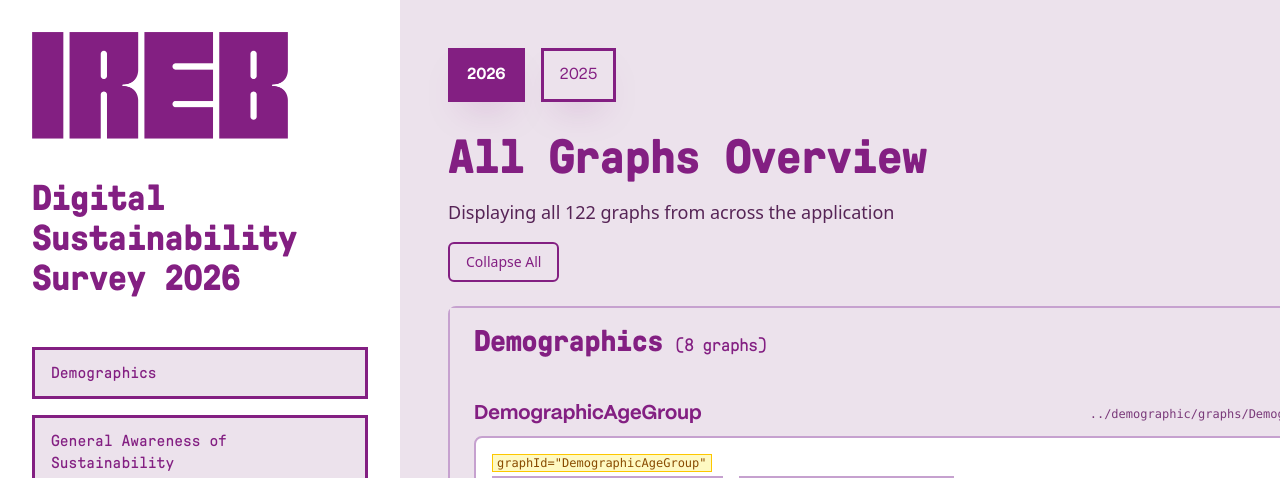
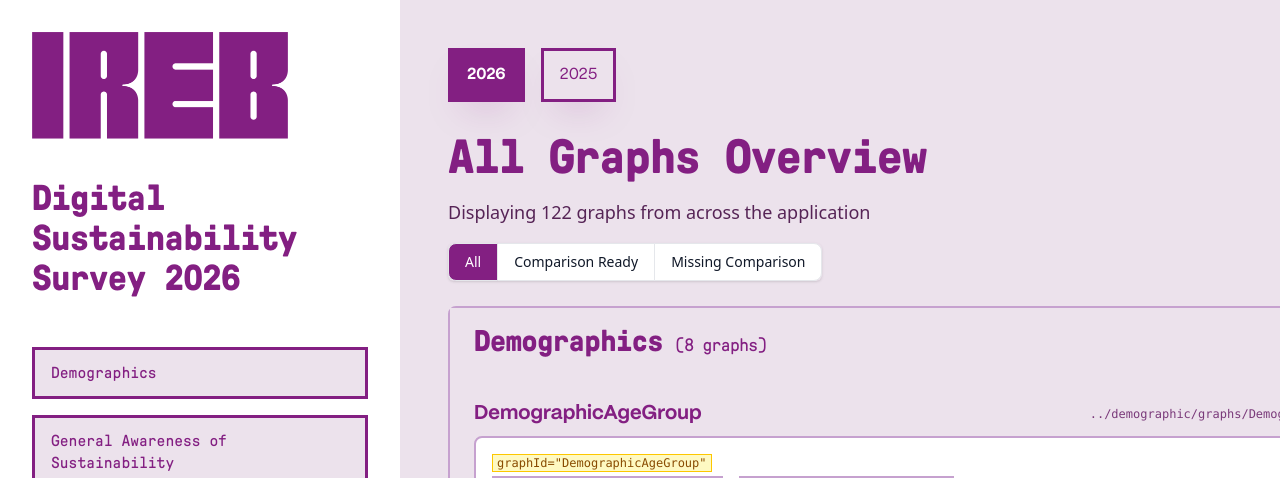
Before and after one commit to nitishspatkar/IREB-digital-sustainability-annual-survey-results-dashboard, a React (Vite) app: page /dev/all-graphs in a window 1280 px wide. Shown: the top 478 px of the page. Built offline with nearby package versions, Linux system fonts and the light colour scheme.

Commit message:
added an filter to the all graphs page to only display things with comparision implemented (or only without or all)

```diff
--- a/src/pages/dev/AllGraphsPage.tsx
+++ b/src/pages/dev/AllGraphsPage.tsx
@@ -40,18 +40,45 @@ class GraphErrorBoundary extends Component<
 
 // Dynamically import all graph components from different folders
 const demographicGraphModules = import.meta.glob('../demographic/graphs/*.tsx', { eager: true });
+const demographicGraphModulesRaw = import.meta.glob('../demographic/graphs/*.tsx', {
+  eager: true,
+  query: '?raw',
+  import: 'default',
+});
+
 const generalAwarenessGraphModules = import.meta.glob('../general-awareness/graphs/*.tsx', {
   eager: true,
 });
+const generalAwarenessGraphModulesRaw = import.meta.glob('../general-awareness/graphs/*.tsx', {
+  eager: true,
+  query: '?raw',
+  import: 'default',
+});
+
 const digitalSustainabilityRoleGraphModules = import.meta.glob(
   '../role-of-digital-sustainability/graphs/*.tsx',
   { eager: true }
 );
+const digitalSustainabilityRoleGraphModulesRaw = import.meta.glob(
+  '../role-of-digital-sustainability/graphs/*.tsx',
+  { eager: true, query: '?raw', import: 'default' }
+);
+
 const sustainabilityTasksGraphModules = import.meta.glob(
   '../sustainability-in-job-and-tasks/graphs/*.tsx',
   { eager: true }
 );
+const sustainabilityTasksGraphModulesRaw = import.meta.glob(
+  '../sustainability-in-job-and-tasks/graphs/*.tsx',
+  { eager: true, query: '?raw', import: 'default' }
+);
+
 const exploreGraphModules = import.meta.glob('../explore-graphs/*.tsx', { eager: true });
+const exploreGraphModulesRaw = import.meta.glob('../explore-graphs/*.tsx', {
+  eager: true,
+  query: '?raw',
+  import: 'default',
+});
 
 interface GraphModule {
   default?: React.ComponentType<any>;
@@ -64,16 +91,23 @@ interface GraphSection {
     name: string;
     Component: React.ComponentType<any>;
     path: string;
+    hasComparison: boolean;
   }>;
 }
 
 // Helper function to extract component from module (handles both default and named exports)
-const extractComponents = (modules: Record<string, unknown>): GraphSection['graphs'] => {
+const extractComponents = (
+  modules: Record<string, unknown>,
+  rawModules: Record<string, string>
+): GraphSection['graphs'] => {
   const graphs: GraphSection['graphs'] = [];
 
   Object.entries(modules).forEach(([path, module]) => {
     const graphModule = module as GraphModule;
     const fileName = path.split('/').pop()?.replace('.tsx', '') || 'Unknown';
+
+    const rawContent = rawModules[path] || '';
+    const hasComparison = rawContent.includes('comparisonStrategy');
 
     // Check for default export
     if (graphModule.default) {
@@ -81,6 +115,7 @@ const extractComponents = (modules: Record<string, unknown>): GraphSection['grap
         name: fileName,
         Component: graphModule.default,
         path,
+        hasComparison,
       });
     } else {
       // Check for named exports (try to find a component export)
@@ -94,6 +129,7 @@ const extractComponents = (modules: Record<string, unknown>): GraphSection['grap
             name: exportName,
             Component: exportValue as React.ComponentType<any>,
             path,
+            hasComparison,
           });
         }
       });
@@ -103,31 +139,49 @@ const extractComponents = (modules: Record<string, unknown>): GraphSection['grap
   return graphs.sort((a, b) => a.name.localeCompare(b.name));
 };
 
+type FilterMode = 'all' | 'with-comparison' | 'without-comparison';
+
 const AllGraphsPage = () => {
   const [sections, setSections] = useState<GraphSection[]>([]);
   const [expandedSections, setExpandedSections] = useState<Set<string>>(new Set());
+  const [filterMode, setFilterMode] = useState<FilterMode>('all');
 
   useEffect(() => {
     const graphSections: GraphSection[] = [
       {
         title: 'Demographics',
-        graphs: extractComponents(demographicGraphModules),
+        graphs: extractComponents(
+          demographicGraphModules,
+          demographicGraphModulesRaw as Record<string, string>
+        ),
       },
       {
         title: 'General Awareness',
-        graphs: extractComponents(generalAwarenessGraphModules),
+        graphs: extractComponents(
+          generalAwarenessGraphModules,
+          generalAwarenessGraphModulesRaw as Record<string, string>
+        ),
       },
       {
         title: 'Digital Sustainability Role',
-        graphs: extractComponents(digitalSustainabilityRoleGraphModules),
+        graphs: extractComponents(
+          digitalSustainabilityRoleGraphModules,
+          digitalSustainabilityRoleGraphModulesRaw as Record<string, string>
+        ),
       },
       {
         title: 'Sustainability in Job and Tasks',
-        graphs: extractComponents(sustainabilityTasksGraphModules),
+        graphs: extractComponents(
+          sustainabilityTasksGraphModules,
+          sustainabilityTasksGraphModulesRaw as Record<string, string>
+        ),
       },
       {
         title: 'Explore Graphs',
-        graphs: extractComponents(exploreGraphModules),
+        graphs: extractComponents(
+          exploreGraphModules,
+          exploreGraphModulesRaw as Record<string, string>
+        ),
       },
     ];
 
@@ -159,7 +213,22 @@ const AllGraphsPage = () => {
     }
   };
 
-  const totalGraphs = sections.reduce((sum, section) => sum + section.graphs.length, 0);
+  const getFilteredGraphs = (graphs: GraphSection['graphs']) => {
+    if (filterMode === 'all') return graphs;
+    if (filterMode === 'with-comparison') {
+      return graphs.filter((g) => g.hasComparison);
+    }
+    return graphs.filter((g) => !g.hasComparison);
+  };
+
+  const filteredSections = sections
+    .map((section) => ({
+      ...section,
+      graphs: getFilteredGraphs(section.graphs),
+    }))
+    .filter((section) => section.graphs.length > 0);
+
+  const totalGraphs = filteredSections.reduce((sum, section) => sum + section.graphs.length, 0);
 
   return (
     <div className="space-y-6">
@@ -173,18 +242,54 @@ const AllGraphsPage = () => {
           </span>
         </div>
         <p className="text-lg text-ink-700">
-          Displaying all {totalGraphs} graphs from across the application
+          Displaying {totalGraphs} graphs from across the application
         </p>
-        <button
-          onClick={toggleAllSections}
-          className="rounded-md bg-ireb-superlight-berry px-4 py-2 text-sm font-medium text-ireb-berry border-2 border-ireb-berry hover:bg-ireb-light-berry transition-colors"
-        >
-          {expandedSections.size === sections.length ? 'Collapse All' : 'Expand All'}
-        </button>
+
+        <div className="flex flex-wrap items-center gap-4">
+          <div className="flex rounded-md shadow-sm" role="group">
+            <button
+              onClick={() => setFilterMode('all')}
+              className={`px-4 py-2 text-sm font-medium border border-gray-200 rounded-l-lg hover:bg-gray-100 hover:text-ireb-berry focus:z-10 focus:ring-2 focus:ring-ireb-berry focus:text-ireb-berry ${
+                filterMode === 'all'
+                  ? 'bg-ireb-berry text-white hover:bg-ireb-berry hover:text-white'
+                  : 'bg-white text-gray-900'
+              }`}
+            >
+              All
+            </button>
+            <button
+              onClick={() => setFilterMode('with-comparison')}
+              className={`px-4 py-2 text-sm font-medium border-t border-b border-gray-200 hover:bg-gray-100 hover:text-ireb-berry focus:z-10 focus:ring-2 focus:ring-ireb-berry focus:text-ireb-berry ${
+                filterMode === 'with-comparison'
+                  ? 'bg-ireb-berry text-white hover:bg-ireb-berry hover:text-white'
+                  : 'bg-white text-gray-900'
+              }`}
+            >
+              Comparison Ready
+            </button>
+            <button
+              onClick={() => setFilterMode('without-comparison')}
+              className={`px-4 py-2 text-sm font-medium border border-gray-200 rounded-r-lg hover:bg-gray-100 hover:text-ireb-berry focus:z-10 focus:ring-2 focus:ring-ireb-berry focus:text-ireb-berry ${
+                filterMode === 'without-comparison'
+                  ? 'bg-ireb-berry text-white hover:bg-ireb-berry hover:text-white'
+                  : 'bg-white text-gray-900'
+              }`}
+            >
+              Missing Comparison
+            </button>
+          </div>
+
+          <button
+            onClick={toggleAllSections}
+            className="rounded-md bg-ireb-superlight-berry px-4 py-2 text-sm font-medium text-ireb-berry border-2 border-ireb-berry hover:bg-ireb-light-berry transition-colors ml-auto"
+          >
+            {expandedSections.size === sections.length ? 'Collapse All' : 'Expand All'}
+          </button>
+        </div>
       </header>
 
       <div className="space-y-8">
-        {sections.map((section) => {
+        {filteredSections.map((section) => {
           const isExpanded = expandedSections.has(section.title);
 
           return (
@@ -216,10 +321,12 @@ const AllGraphsPage = () => {
 
               {isExpanded && (
                 <div className="p-6 space-y-8">
-                  {section.graphs.map(({ name, Component, path }) => (
+                  {section.graphs.map(({ name, Component, path, hasComparison }) => (
                     <div key={path} className="space-y-2">
                       <div className="flex items-center justify-between">
-                        <h3 className="font-mori text-xl font-semibold text-ireb-berry">{name}</h3>
+                        <h3 className="font-mori text-xl font-semibold text-ireb-berry flex items-center gap-2">
+                          {name}
+                        </h3>
                         <span className="text-xs text-ink-500 font-mono">{path}</span>
                       </div>
                       <GraphErrorBoundary graphName={name}>
@@ -234,6 +341,12 @@ const AllGraphsPage = () => {
             </div>
           );
         })}
+
+        {filteredSections.length === 0 && (
+          <div className="text-center py-12 text-ink-500 text-lg">
+            No graphs match the selected filter.
+          </div>
+        )}
       </div>
     </div>
   );
```
